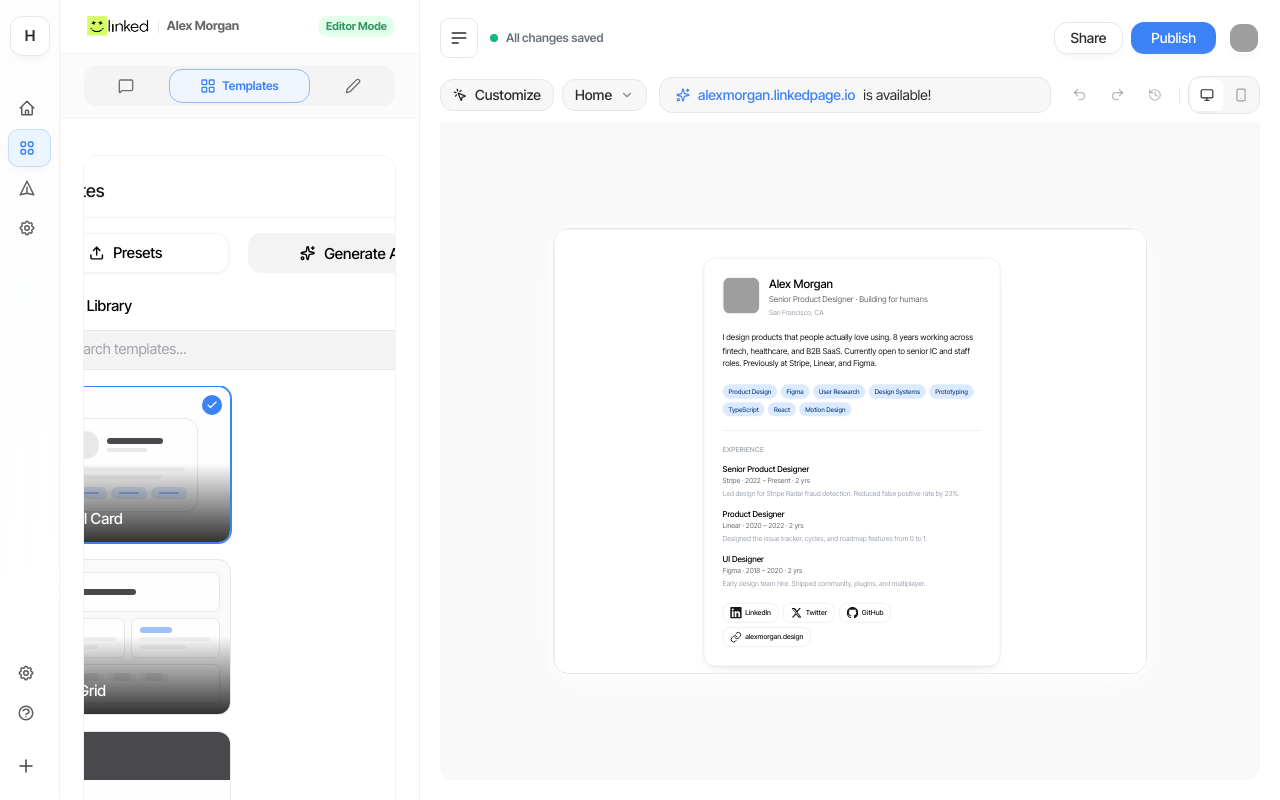
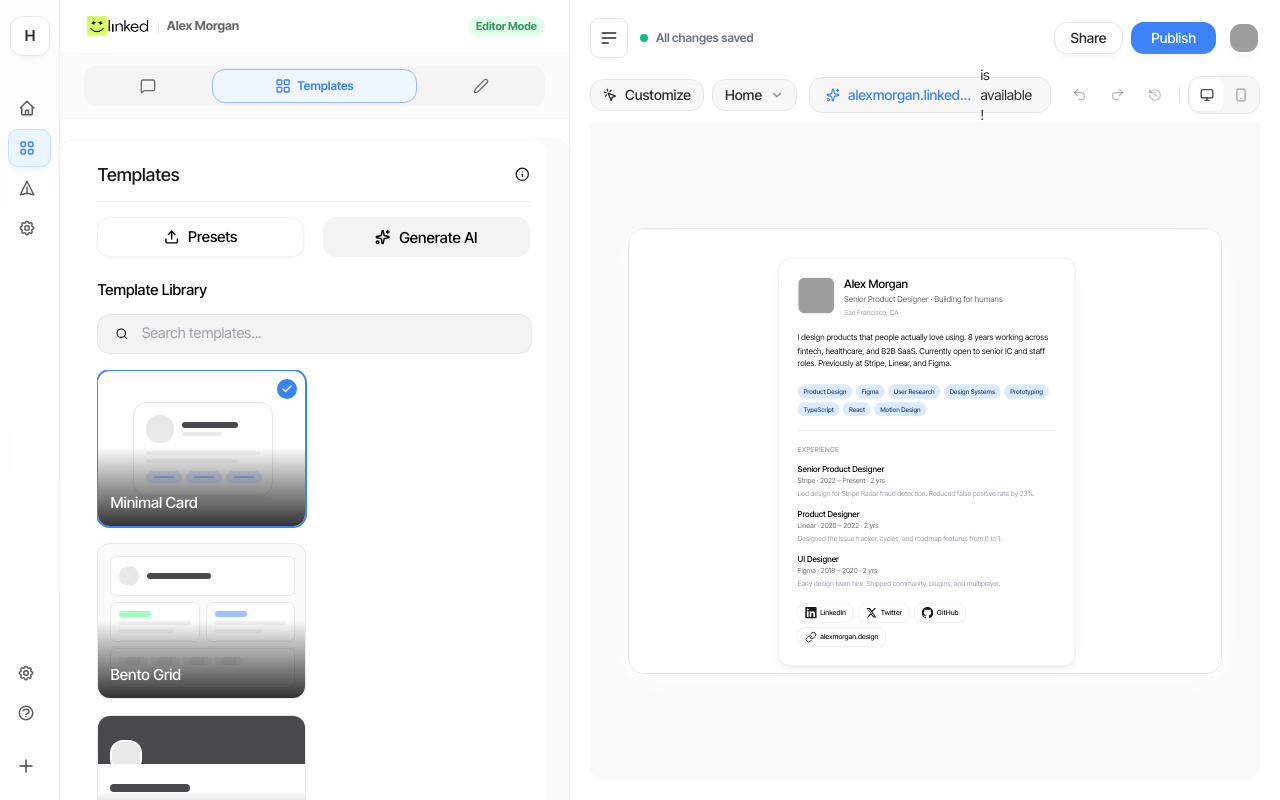
Before and after one commit to ahmedzulfi/linked, a Next.js app: page /editor in a window 1280 px wide. Both pictures are taken after a click on the button "Templates". Built offline with nearby package versions, Linux system fonts and the light colour scheme; grey boxes are pictures that could not be loaded.

Commit message:
feat: increase ChatPane width to 510px and remove Templates wrapper padding to prevent clipping

```diff
--- a/app/editor/components/ChatPane.tsx
+++ b/app/editor/components/ChatPane.tsx
@@ -136,7 +136,7 @@
   ];
 
   return (
-    <section className="w-[360px] shrink-0 border-r border-[#E6E6E6]/60 bg-white flex flex-col h-full overflow-hidden select-none font-inter">
+    <section className="w-[510px] shrink-0 border-r border-[#E6E6E6]/60 bg-white flex flex-col h-full overflow-hidden select-none font-inter">
       {/* Title Header */}
       <div className="h-[54px] border-b border-[#E6E6E6]/40 px-6 flex items-center justify-between shrink-0">
         <div className="flex items-center gap-2">
@@ -317,7 +317,7 @@
         )}
 
         {activeTab === "grid" && (
-          <div className="flex-1 overflow-y-auto px-6 pb-6 pt-4" style={{ scrollbarWidth: "none" }}>
+          <div className="flex-1 overflow-y-auto pb-6" style={{ scrollbarWidth: "none" }}>
             <TemplatePicker selected={selectedTemplate} onSelect={onSelectTemplate} />
           </div>
         )}
```
